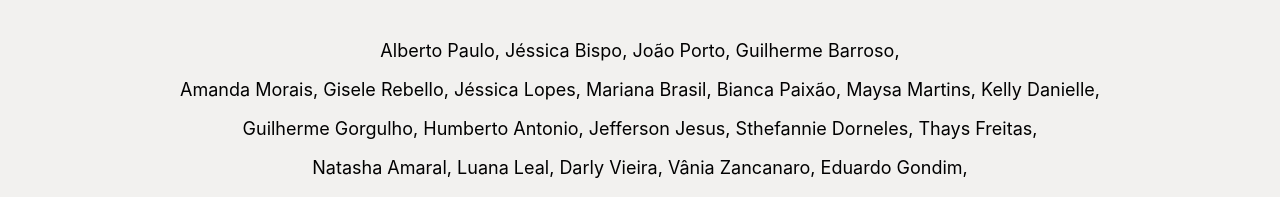
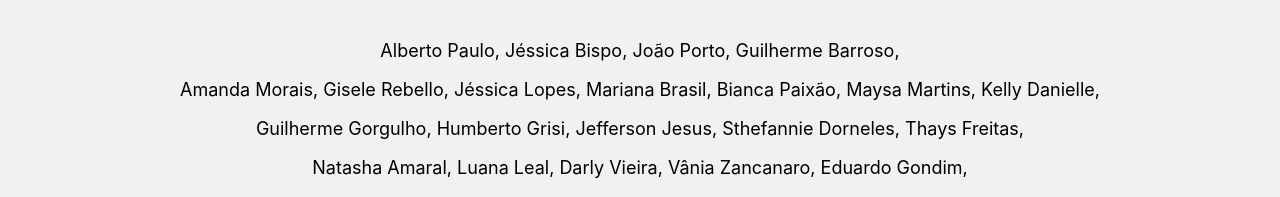
Before and after one commit to gmbarroso/mountaingiants, a React (Create React App) app: page /elenco in a window 1280 px wide. Shown: the part 1262-1459 px from the top of the page. Built offline with nearby package versions, Linux system fonts and the light colour scheme; a web font is replaced by a local one.

Commit message:
change names

```diff
--- a/src/containers/Elenco/index.js
+++ b/src/containers/Elenco/index.js
@@ -27,7 +27,7 @@ class Elenco extends Component {
       let elenco = `
         Alberto Paulo, Jéssica Bispo, João  Porto, Guilherme Barroso,\n
         Amanda Morais, Gisele Rebello, Jéssica Lopes, Mariana Brasil, Bianca Paixão, Maysa Martins, Kelly Danielle,\n
-        Guilherme Gorgulho, Humberto Antonio, Jefferson Jesus, Sthefannie Dorneles, Thays Freitas,\n
+        Guilherme Gorgulho, Humberto Grisi, Jefferson Jesus, Sthefannie Dorneles, Thays Freitas,\n
         Natasha Amaral, Luana Leal, Darly Vieira, Vânia Zancanaro, Eduardo Gondim,\n
         Katia Ganges, Arthur Baccam, Valentim Santos.`
 
```
